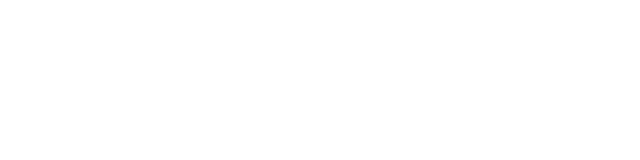
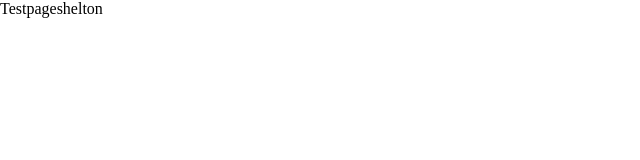
Before and after one commit to MiguelAnchico/Shotgram, a React (Vite) app: page /shelton in a window 1280 px wide. Before the commit this address had no page. Shown: the top 160 px of the page, without its empty margins (0-640 px from the left). Built offline with nearby package versions, Linux system fonts and the light colour scheme.

Commit message:
Shelton ruta agregada

```diff
--- /dev/null
+++ b/src/Devs/Shelton/Testpageshelton.jsx
@@ -0,0 +1,5 @@
+import React from 'react';
+
+export const Testpageshelton = () => {
+	return <div>Testpageshelton</div>;
+};
--- a/src/main.jsx
+++ b/src/main.jsx
@@ -9,6 +9,7 @@ import { Toaster } from 'react-hot-toast';
 
 import { Testpagemiguel } from './Devs/MiguelAnchico/Testpagemiguel';
 import { Testpagemilton } from './Devs/Milton/Testpagemilton';
+import { Testpageshelton } from './Devs/Shelton/Testpageshelton';
 
 const queryClient = new QueryClient();
 
@@ -20,6 +21,7 @@ ReactDOM.createRoot(document.getElementById('root')).render(
 				<Routes>
 					<Route path='/miguel' element={<Testpagemiguel />} />
 					<Route path='/milton' element={<Testpagemilton />} />
+					<Route path='/shelton' element={<Testpageshelton />} />
 				</Routes>
 			</BrowserRouter>
 			<ReactQueryDevtools />
```
